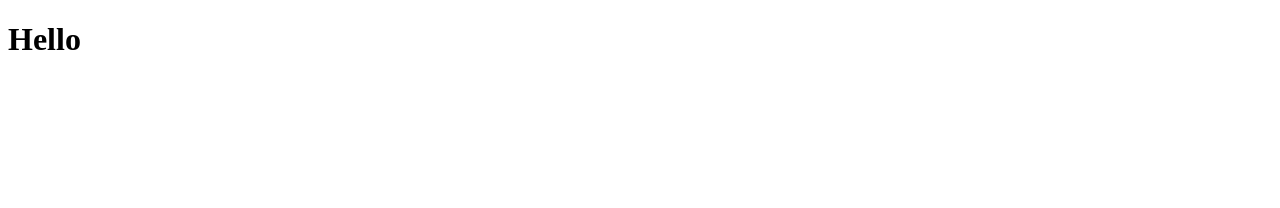
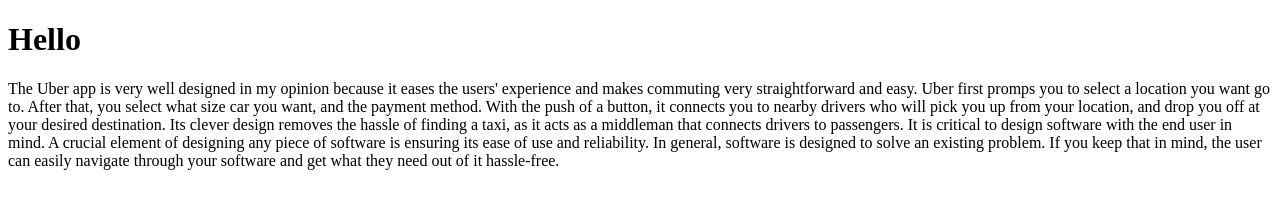
Before and after one commit to 0Zubaidi1/1250repository, a plain HTML site: page index.html in a window 1280 px wide. Drawn offline with Linux system fonts and the light colour scheme.

Commit message:
Update index.html

```diff
--- a/index.html
+++ b/index.html
@@ -8,6 +8,16 @@
 
 <body>
   <h1>Hello</h1>
-  <p></p>
+  <p>
+    The Uber app is very well designed in my opinion because it eases the users' experience and makes commuting very
+    straightforward and easy. Uber first promps you to select a location you want go to. After that, you select what size car
+    you want, and the payment method. With the push of a button, it connects you to nearby drivers who will pick you up from
+    your location, and drop you off at your desired destination. Its clever design removes the hassle of finding a taxi, as it
+    acts as a middleman that connects drivers to passengers.
+
+    It is critical to design software with the end user in mind. A crucial element of designing any piece of software is
+    ensuring its ease of use and reliability. In general, software is designed to solve an existing problem. If you keep that
+    in mind, the user can easily navigate through your software and get what they need out of it hassle-free.
+  </p>
 </body>
 </html>
```
